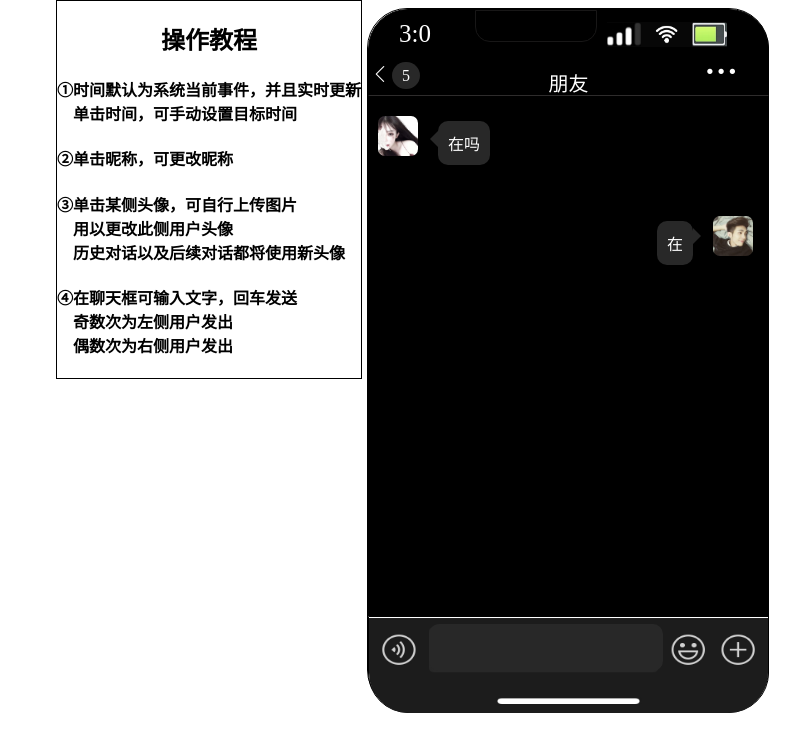
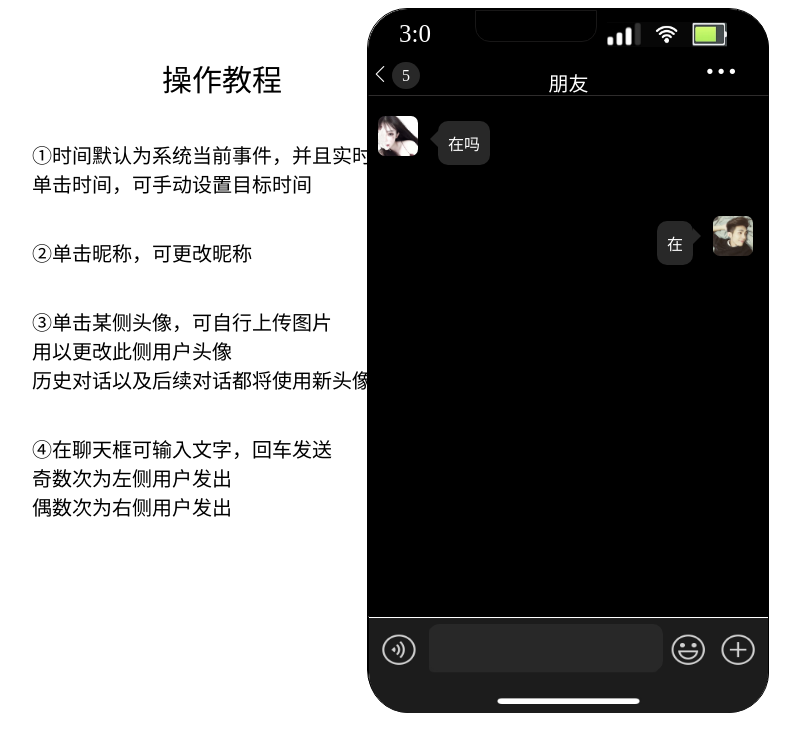
Before and after one commit to AlwaysHandsomeMrHan/web_weChat_demo, a plain HTML site: page index.html in a window 1280 px wide. Shown: the whole page, without its empty margins (72-872 px from the left). Drawn offline with nearby package versions, Linux system fonts and the light colour scheme.

```diff
--- a/CSS/weChat_style.css
+++ b/CSS/weChat_style.css
@@ -1,10 +1,14 @@
 @import "https://lib.baomitu.com/simple-line-icons/latest/css/simple-line-icons.css";
 
+ul li{
+    padding-top: 40px;
+    font-size: 20px;
+}
 #indicate{
-    border: 1px solid black;
+    /*border: 1px solid black;*/
     position: absolute;
     top: 0px;
-    left: 10%;
+    left: 5%;
     display: inline-block;
 }
 #phone_frame,#phone_top,#phone_camera,#phone_bottom
--- a/index.html
+++ b/index.html
@@ -21,24 +21,31 @@
 <!--</script>-->
 <body>
 <div id="indicate">
-    <h2 style="text-align: center">操作教程</h2>
-    <h4>
-        ①时间默认为系统当前事件，并且实时更新<br/>
-        &emsp;单击时间，可手动设置目标时间
-    </h4>
-    <h4>
-        ②单击昵称，可更改昵称
-    </h4>
-    <h4>
-        ③单击某侧头像，可自行上传图片<br/>
-        &emsp;用以更改此侧用户头像<br/>
-        &emsp;历史对话以及后续对话都将使用新头像<br/>
-    </h4>
-    <h4>
-        ④在聊天框可输入文字，回车发送<br/>
-        &emsp;奇数次为左侧用户发出<br/>
-        &emsp;偶数次为右侧用户发出
-    </h4>
+<!--    <h2 style="text-align: center">操作教程</h2>-->
+<!--    <h4>-->
+<!--        ①时间默认为系统当前事件，并且实时更新<br/>-->
+<!--        &emsp;单击时间，可手动设置目标时间-->
+<!--    </h4>-->
+<!--    <h4>-->
+<!--        ②单击昵称，可更改昵称-->
+<!--    </h4>-->
+<!--    <h4>-->
+<!--        ③单击某侧头像，可自行上传图片<br/>-->
+<!--        &emsp;用以更改此侧用户头像<br/>-->
+<!--        &emsp;历史对话以及后续对话都将使用新头像<br/>-->
+<!--    </h4>-->
+<!--    <h4>-->
+<!--        ④在聊天框可输入文字，回车发送<br/>-->
+<!--        &emsp;奇数次为左侧用户发出<br/>-->
+<!--        &emsp;偶数次为右侧用户发出-->
+<!--    </h4>-->
+    <ul style="list-style: none;">
+        <li style="text-align: center;font-size: 30px">操作教程</li>
+        <li>①时间默认为系统当前事件，并且实时更新<br/>单击时间，可手动设置目标时间</li>
+        <li>②单击昵称，可更改昵称</li>
+        <li>③单击某侧头像，可自行上传图片<br/>用以更改此侧用户头像<br/>历史对话以及后续对话都将使用新头像<br/></li>
+        <li>④在聊天框可输入文字，回车发送<br/>奇数次为左侧用户发出<br/>偶数次为右侧用户发出</li>
+    </ul>
 </div>
 <!--手机框架-->
 <div id="phone_frame">
```
